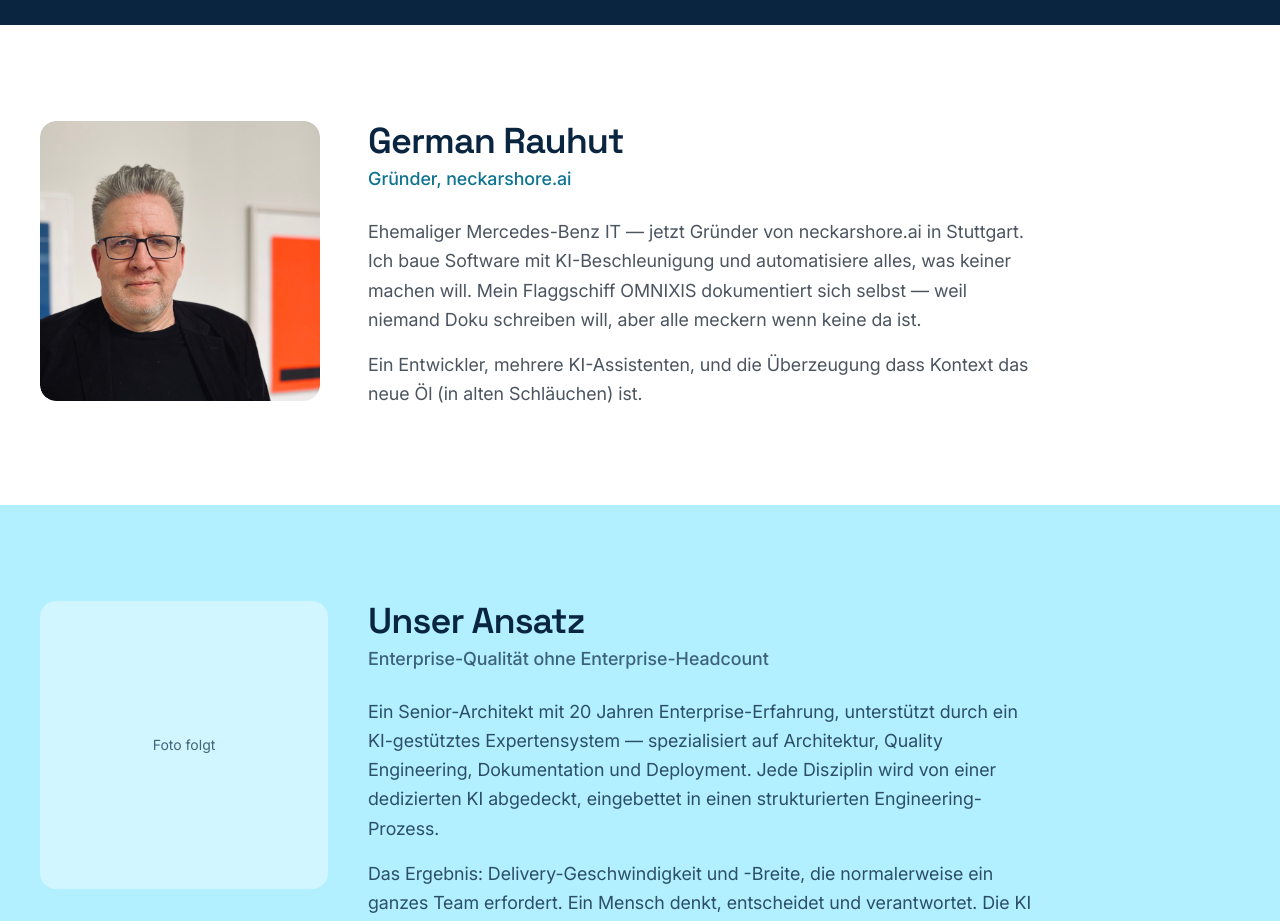
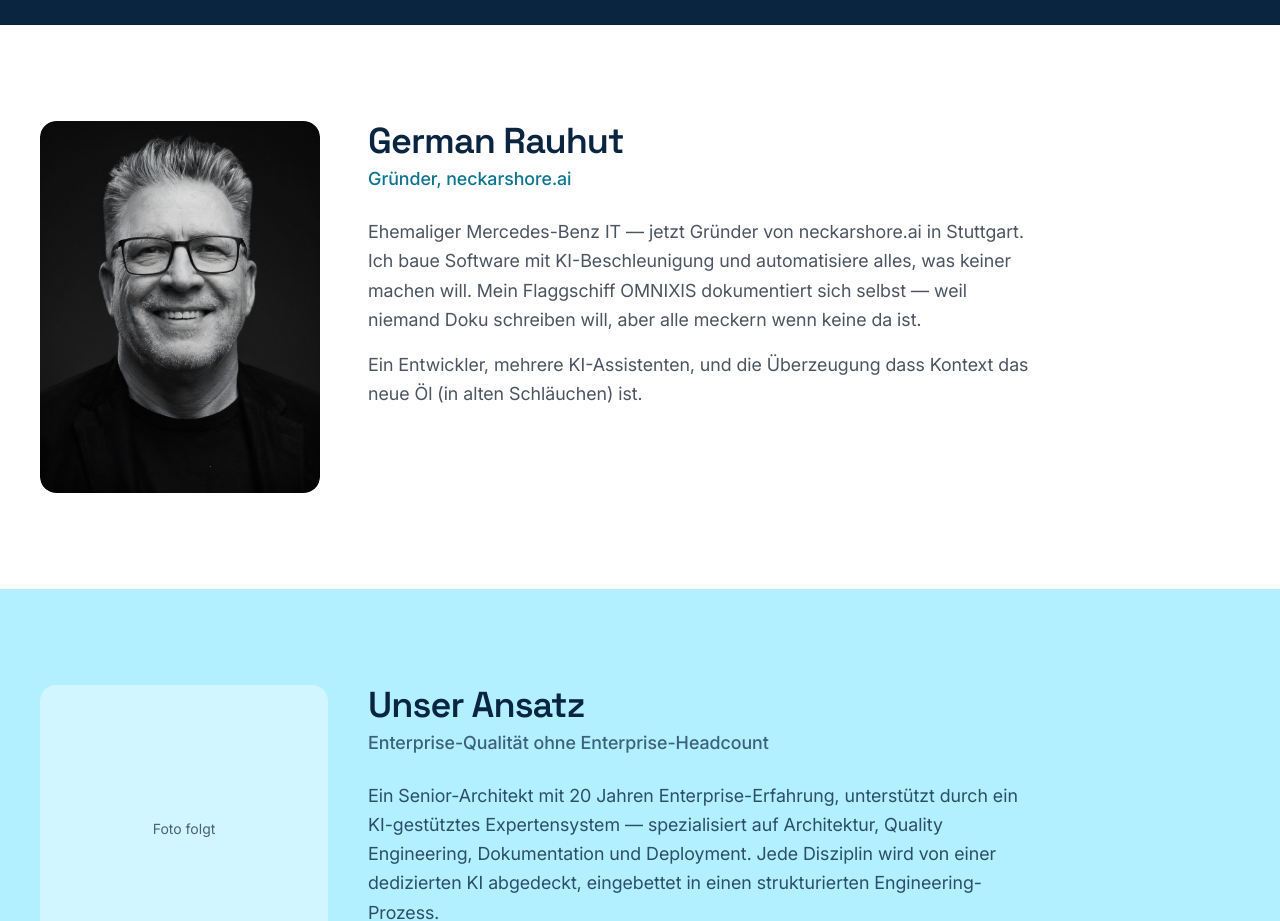
Before and after one commit to neckarshore-websites/neckarshore-website, a Next.js app: page / in a window 1280 px wide. Shown: the part 2700-3621 px from the top of the page. Built offline with nearby package versions, Linux system fonts and the light colour scheme; no server answers.

Commit message:
fix: make B&W founder portrait the default
Co-Authored-By: Claude Opus 4.6 <noreply@anthropic.com>

```diff
--- a/src/components/FounderImage.tsx
+++ b/src/components/FounderImage.tsx
@@ -5,12 +5,12 @@ import Image from "next/image";
 
 const PHOTOS = [
   {
-    src: "/images/german-rauhut-founder-neckarshore.jpg",
+    src: "/images/german-rauhut-founder-bw.png",
     alt: "German Rauhut — Gründer von neckarshore.ai, Software-Entwickler und KI-Berater aus Stuttgart",
   },
   {
-    src: "/images/german-rauhut-founder-bw.png",
-    alt: "German Rauhut — Gründer von neckarshore.ai (Schwarz-Weiß Portrait)",
+    src: "/images/german-rauhut-founder-neckarshore.jpg",
+    alt: "German Rauhut — Gründer von neckarshore.ai (Farbportrait)",
   },
 ];
 
```
